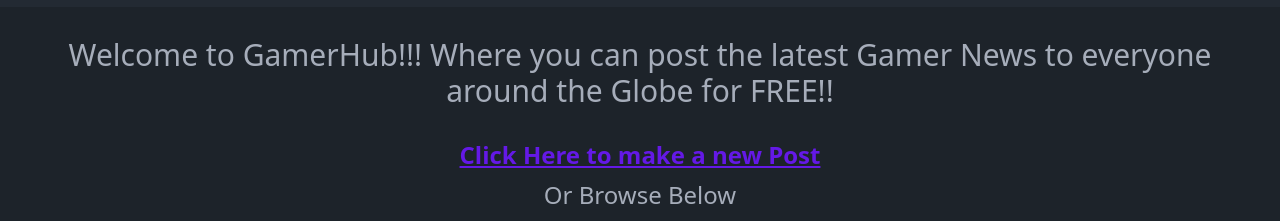
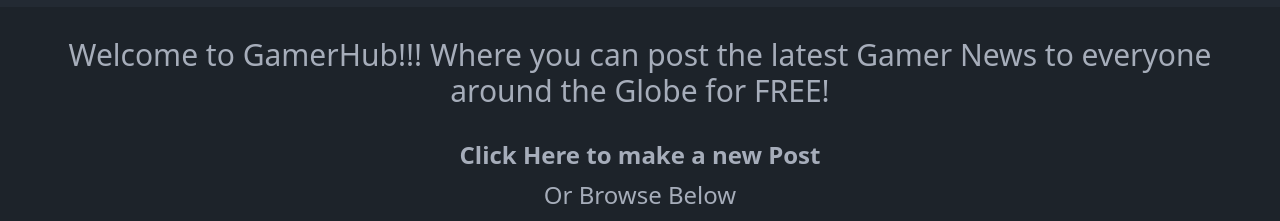
Before and after one commit to Fledtrain/web102_hobbyhub, a React (Vite) app: page / in a window 1280 px wide. Shown: the part 129-350 px from the top of the page. Built offline with nearby package versions, Linux system fonts and the light colour scheme; no server answers; the database is empty.

Commit message:
Small change on landingpage and update route

```diff
--- a/src/routes/LandingPage.jsx
+++ b/src/routes/LandingPage.jsx
@@ -8,11 +8,11 @@
                     <h1 className="text-3xl">
                         Welcome to GamerHub!!!
                         Where you can post the latest Gamer News to everyone around the Globe for
-                        <span className="uppercase"> free!!</span>
+                        <span className="uppercase"> free!</span>
                     </h1>
                 </div>
                 <Link to="/create">
-                    <button className="hero btn-link text-2xl font-semibold">Click Here to make a new Post</button>
+                    <button className="hero text-2xl font-semibold">Click Here to make a new Post</button>
                 </Link>
                 <p className="hero text-2xl mt-2">Or Browse Below </p>
             </section>
--- a/src/routes/Update.jsx
+++ b/src/routes/Update.jsx
@@ -109,7 +109,7 @@
                             <span className="label-text-alt">Enter Description </span>
                         </label>
                     </div>
-                    <section>
+                    <section className="space-x-6">
                         <button
                             className="btn"
                             onClick={(e) => { updatePost(e) }}>Save Changes</button>
```
